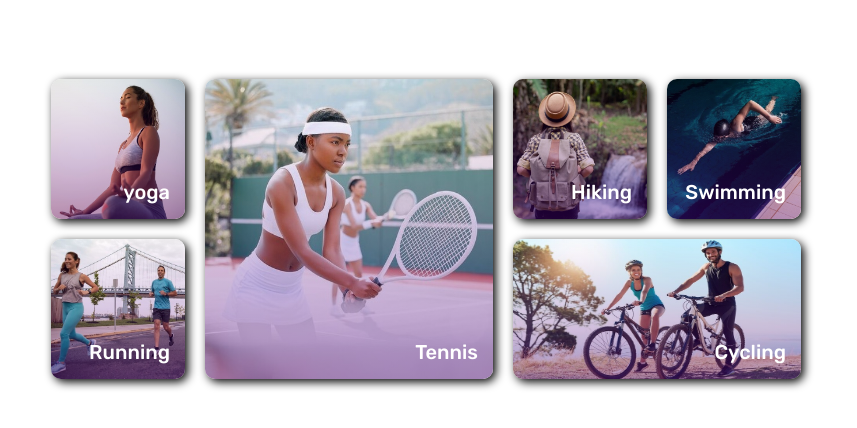
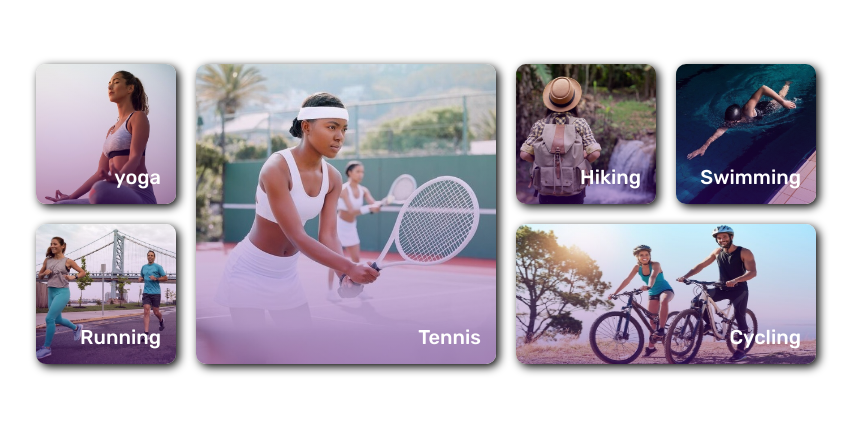
Before and after one commit to thiagoandradedeveloper/mosaic_of_activities, a plain HTML site: page index.html in a window 1280 px wide. Shown: the part 184-612 px from the top of the page, without its empty margins (214-1071 px from the left). Drawn offline with Linux system fonts and the light colour scheme.

Commit message:
atualizacao 01

```diff
--- a/style.css
+++ b/style.css
@@ -1,4 +1,7 @@
 @import url('https://fonts.googleapis.com/css2?family=Rubik:ital,wght@0,300..900;1,300..900&display=swap');
+:root{
+    --size: 300px;
+}
 body {
     display: flex;
     justify-content: center;
@@ -9,14 +12,14 @@ body {
 #containerMosaic{
     display: grid;
     grid-template-columns: 1fr 1fr 1fr 1fr 1fr;
-    grid-template-rows: 140px 140px;
+    grid-template-rows: calc(50% - 10px) calc(50% - 10px);
     grid-template-areas:
         "img1 img3 img3 img4 img5"
         "img2 img3 img3 img6 img6";
-    height: 300px;
-    width: 750px;
-    padding: 30px;
-    padding-bottom: 20px;
+    height: var(--size);
+    width: calc(var(--size) * 3 - 120px);
+    padding: 0px;
+    padding-bottom: calc(var(--size) / 15);
     gap: 20px;
     border-radius: 15px;
 
@@ -50,11 +53,11 @@ body {
             top: 0;
             left: 0;
             color: #fff;
-        padding-bottom: 15px;
-        padding-right: 15px;
+            padding-bottom: calc(var(--size) / 20);
+            padding-right: calc(var(--size) / 20);
             box-sizing: border-box;
             font-family: "Rubik", sans-serif;
-        font-size: 20px;
+            font-size: calc(var(--size) / 15);
             font-weight: 500;
             background: linear-gradient(180deg, transparent, rgba(75, 0, 130, 0.4));
             transition: 0.7s;
```
Lines whose indentation alone changed are shown as unchanged.
